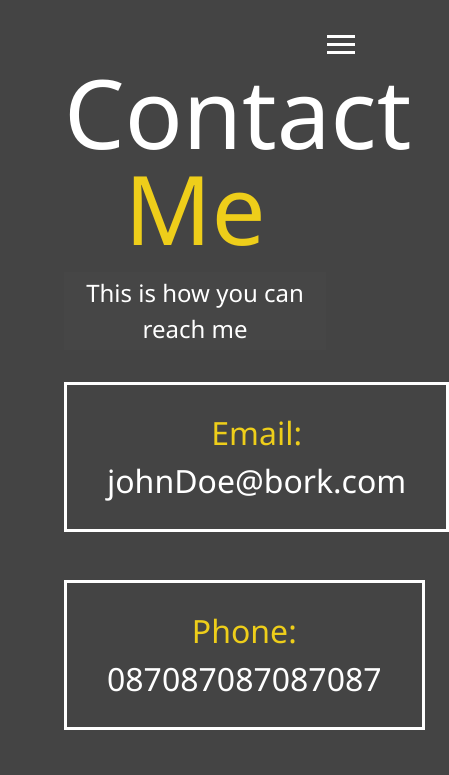
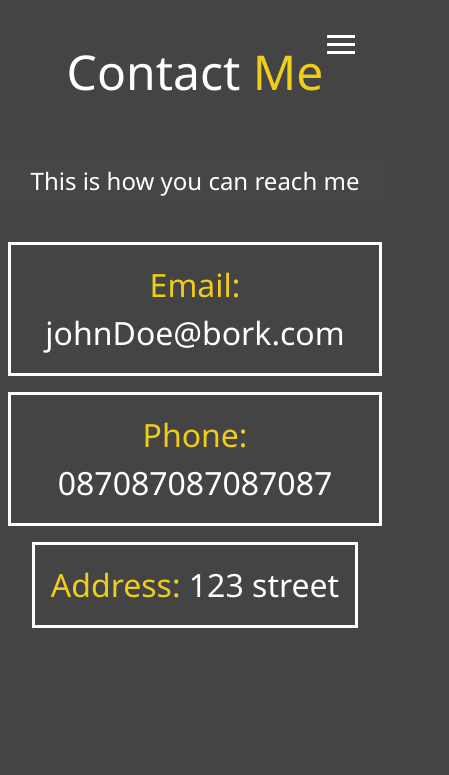
Before and after one commit to ninjabe86/modern_portfolio, a website: page dist/contact.html in a window 390 px wide. Shown: the top 775 px of the page, 449 px wide, since content can reach past the window. Drawn offline with Linux system fonts and the light colour scheme.

Commit message:
updated responsiveness for much smaller screens such as iphone 4

```diff
--- a/scss/_mobile.scss
+++ b/scss/_mobile.scss
@@ -72,6 +72,23 @@
   main#home h1 {
     margin-top: 10vh;
   }
+  .about-info {
+    margin: 1rem;
+  }
+
+  main .lg-heading {
+    padding: 3rem;
+    font-size: 3rem;
+  }
+  main {
+    padding: 0;
+    //padding: 0rem 4rem;
+  }
+  .boxes div {
+    padding: 1rem;
+    margin: 0.5rem;
+  }
+
   .projects {
     grid-template-columns: 1fr;
   }
```
Also changed, not shown: dist/css/main.css.
